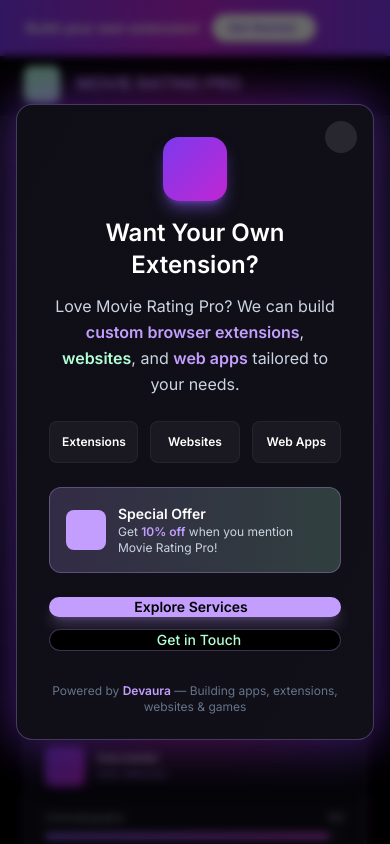
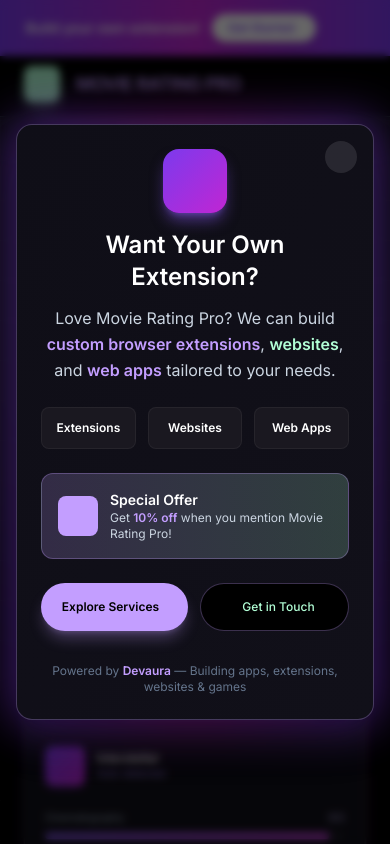
Before and after one commit to bckflpboys/movie-rating-pro-website, a Next.js app: page / in a window 390 px wide. Both pictures are taken after a click on the button "Install Extension". Shown: the top 844 px of the page. Built offline with nearby package versions, Linux system fonts and the light colour scheme; some icons are missing.

Commit message:
feat: add Hero and PromoPopup components

```diff
--- a/app/components/Hero.tsx
+++ b/app/components/Hero.tsx
@@ -51,12 +51,12 @@
             A powerful Chrome extension for cinephiles. Auto-detect titles, customize dark-themed rating criteria, and build your database locally.
           </p>
 
-          <div className="flex flex-col sm:flex-row items-center gap-4">
-            <button className="h-12 px-8 rounded-full bg-[#C39EFF] hover:bg-[#9b7ecc] text-black text-sm font-bold transition-all flex items-center gap-2 shadow-lg shadow-[#C39EFF]/30">
+          <div className="flex flex-col sm:flex-row items-center gap-4 w-full sm:w-auto">
+            <button className="w-full sm:w-auto h-12 px-8 rounded-full bg-[#C39EFF] hover:bg-[#9b7ecc] text-black text-sm font-bold transition-all flex items-center justify-center gap-2 shadow-lg shadow-[#C39EFF]/30">
               <span>Install Extension</span>
               <iconify-icon icon="lucide:arrow-right" width="16" stroke-width="2.5"></iconify-icon>
             </button>
-            <button className="h-12 px-8 rounded-full bg-black border border-[#C39EFF]/30 text-[#B2FFD6] text-sm font-medium hover:bg-[#0a0a0a] hover:border-[#C39EFF]/50 transition-all">
+            <button className="w-full sm:w-auto h-12 px-8 rounded-full bg-black border border-[#C39EFF]/30 text-[#B2FFD6] text-sm font-medium hover:bg-[#0a0a0a] hover:border-[#C39EFF]/50 transition-all">
               View Documentation
             </button>
           </div>
--- a/app/components/PromoPopup.tsx
+++ b/app/components/PromoPopup.tsx
@@ -69,7 +69,7 @@
                     <div className="absolute -inset-1 bg-gradient-to-r from-violet-600 via-fuchsia-600 to-violet-600 rounded-2xl blur-xl opacity-50 animate-pulse"></div>
 
                     {/* Modal Content */}
-                    <div className="relative bg-gradient-to-br from-[#0F0E17] to-[#111019] rounded-2xl border border-[#C39EFF]/30 shadow-2xl overflow-hidden">
+                    <div className="relative bg-gradient-to-br from-[#0F0E17] to-[#111019] rounded-2xl border border-[#C39EFF]/30 shadow-2xl overflow-hidden max-h-[85vh] overflow-y-auto">
                         {/* Close Button */}
                         <button
                             onClick={handleClose}
@@ -80,7 +80,7 @@
                         </button>
 
                         {/* Header with Icon */}
-                        <div className="p-8 pb-6 text-center">
+                        <div className="p-6 md:p-8 pb-6 text-center">
                             <div className="inline-flex items-center justify-center w-16 h-16 rounded-2xl bg-gradient-to-br from-violet-600 to-fuchsia-600 mb-4 shadow-lg shadow-violet-500/50">
                                 <iconify-icon icon="lucide:sparkles" width="32" className="text-white"></iconify-icon>
                             </div>
@@ -95,7 +95,7 @@
                         </div>
 
                         {/* Features Grid */}
-                        <div className="px-8 pb-6">
+                        <div className="px-6 md:px-8 pb-6">
                             <div className="grid grid-cols-3 gap-3">
                                 <div className="p-3 rounded-lg bg-[#1a1820] border border-white/5 text-center">
                                     <iconify-icon icon="lucide:puzzle" width="24" className="text-violet-400 mb-1"></iconify-icon>
@@ -113,7 +113,7 @@
                         </div>
 
                         {/* Special Offer Badge */}
-                        <div className="px-8 pb-6">
+                        <div className="px-6 md:px-8 pb-6">
                             <div className="p-4 rounded-xl bg-gradient-to-r from-[#C39EFF]/20 to-[#B2FFD6]/20 border border-[#C39EFF]/30">
                                 <div className="flex items-center gap-3">
                                     <div className="w-10 h-10 rounded-lg bg-[#C39EFF] flex items-center justify-center flex-shrink-0">
@@ -128,13 +128,13 @@
                         </div>
 
                         {/* CTA Buttons */}
-                        <div className="px-8 pb-8">
-                            <div className="flex flex-col sm:flex-row gap-3">
+                        <div className="px-6 md:px-8 pb-8">
+                            <div className="flex flex-row gap-3">
                                 <a
                                     href="https://devaura.co.za"
                                     target="_blank"
                                     rel="noopener noreferrer"
-                                    className="flex-1 h-12 px-6 rounded-full bg-[#C39EFF] hover:bg-[#9b7ecc] text-black text-sm font-bold transition-all flex items-center justify-center gap-2 shadow-lg shadow-[#C39EFF]/30"
+                                    className="flex-1 h-12 px-3 md:px-6 rounded-full bg-[#C39EFF] hover:bg-[#9b7ecc] text-black text-xs md:text-sm font-bold transition-all flex items-center justify-center gap-2 shadow-lg shadow-[#C39EFF]/30 whitespace-nowrap"
                                 >
                                     <span>Explore Services</span>
                                     <iconify-icon icon="lucide:arrow-right" width="16"></iconify-icon>
@@ -143,7 +143,7 @@
                                     href="https://devaura.co.za/#contact"
                                     target="_blank"
                                     rel="noopener noreferrer"
-                                    className="flex-1 h-12 px-6 rounded-full bg-black border border-[#C39EFF]/30 text-[#B2FFD6] text-sm font-medium hover:bg-[#0a0a0a] hover:border-[#C39EFF]/50 transition-all flex items-center justify-center gap-2"
+                                    className="flex-1 h-12 px-3 md:px-6 rounded-full bg-black border border-[#C39EFF]/30 text-[#B2FFD6] text-xs md:text-sm font-medium hover:bg-[#0a0a0a] hover:border-[#C39EFF]/50 transition-all flex items-center justify-center gap-2 whitespace-nowrap"
                                 >
                                     <iconify-icon icon="lucide:mail" width="16"></iconify-icon>
                                     <span>Get in Touch</span>
@@ -152,7 +152,7 @@
                         </div>
 
                         {/* Footer */}
-                        <div className="px-8 pb-6 text-center">
+                        <div className="px-6 md:px-8 pb-6 text-center">
                             <p className="text-xs text-slate-500">
                                 Powered by{' '}
                                 <a
```
